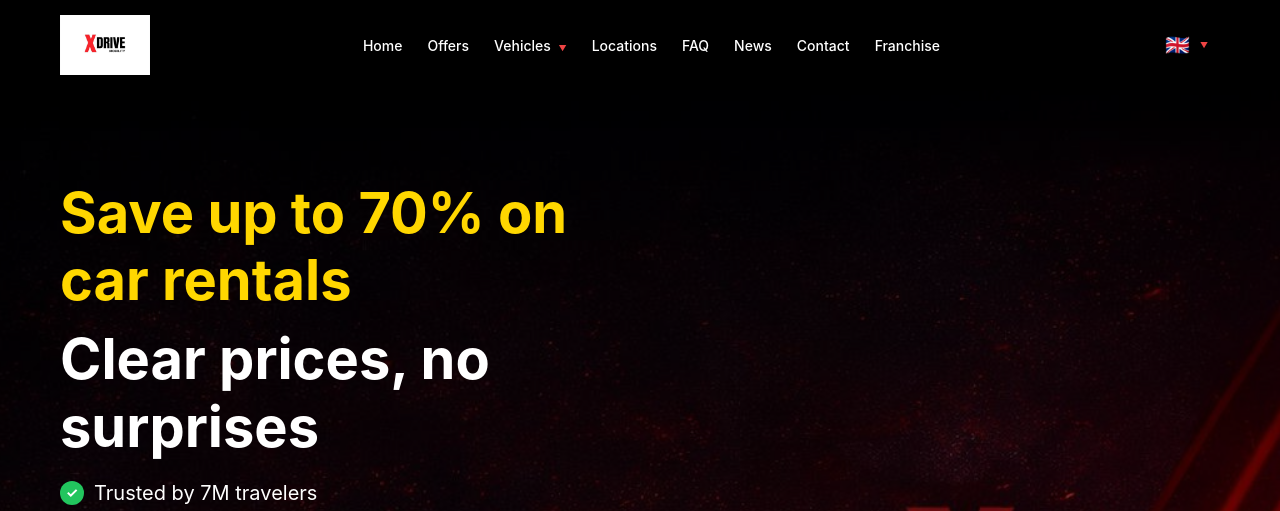
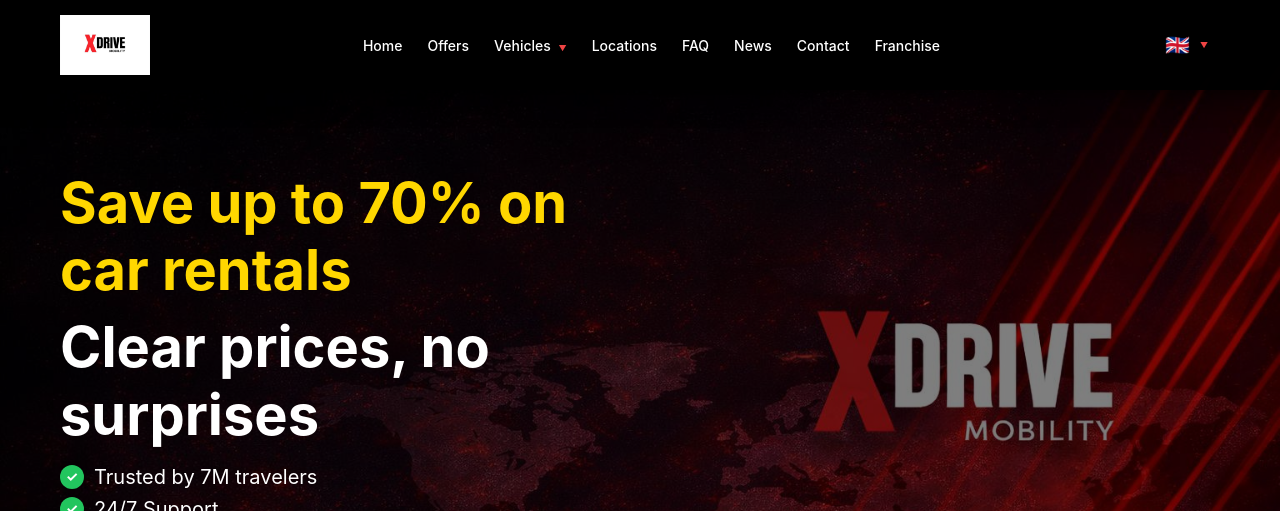
Before and after one commit to CemilEmreAras/xdrive-fe, a React (Vite) app: page / in a window 1280 px wide. Shown: the top 511 px of the page. Built offline with nearby package versions, Linux system fonts and the light colour scheme; no server answers.

Commit message:
fix: Hero section daha kompakt yapıldı, tüm sayfa tek ekrana sığacak şekilde optimize edildi

```diff
--- a/src/pages/Home.css
+++ b/src/pages/Home.css
@@ -5,11 +5,13 @@
 .hero {
   position: relative;
   min-height: 100vh;
+  max-height: 100vh;
   display: flex;
   align-items: flex-start;
   color: white;
   overflow: hidden;
-  padding-top: 80px;
+  padding-top: 70px;
+  padding-bottom: 20px;
 }
 
 .hero-background {
@@ -50,18 +52,18 @@
 }
 
 .hero-save-text {
-  font-size: 42px;
+  font-size: 38px;
   font-weight: 700;
   color: #FFD700;
-  margin-bottom: 12px;
+  margin-bottom: 10px;
   line-height: 1.2;
 }
 
 .hero-title {
-  font-size: 42px;
+  font-size: 38px;
   font-weight: 700;
   color: white;
-  margin-bottom: 20px;
+  margin-bottom: 16px;
   line-height: 1.2;
 }
 
@@ -104,7 +106,7 @@
 .search-card {
   background: #7f1d1d;
   border-radius: 8px;
-  padding: 24px;
+  padding: 20px;
   box-shadow: 0 10px 40px rgba(0, 0, 0, 0.3);
   overflow: hidden;
   max-width: 1000px;
```
